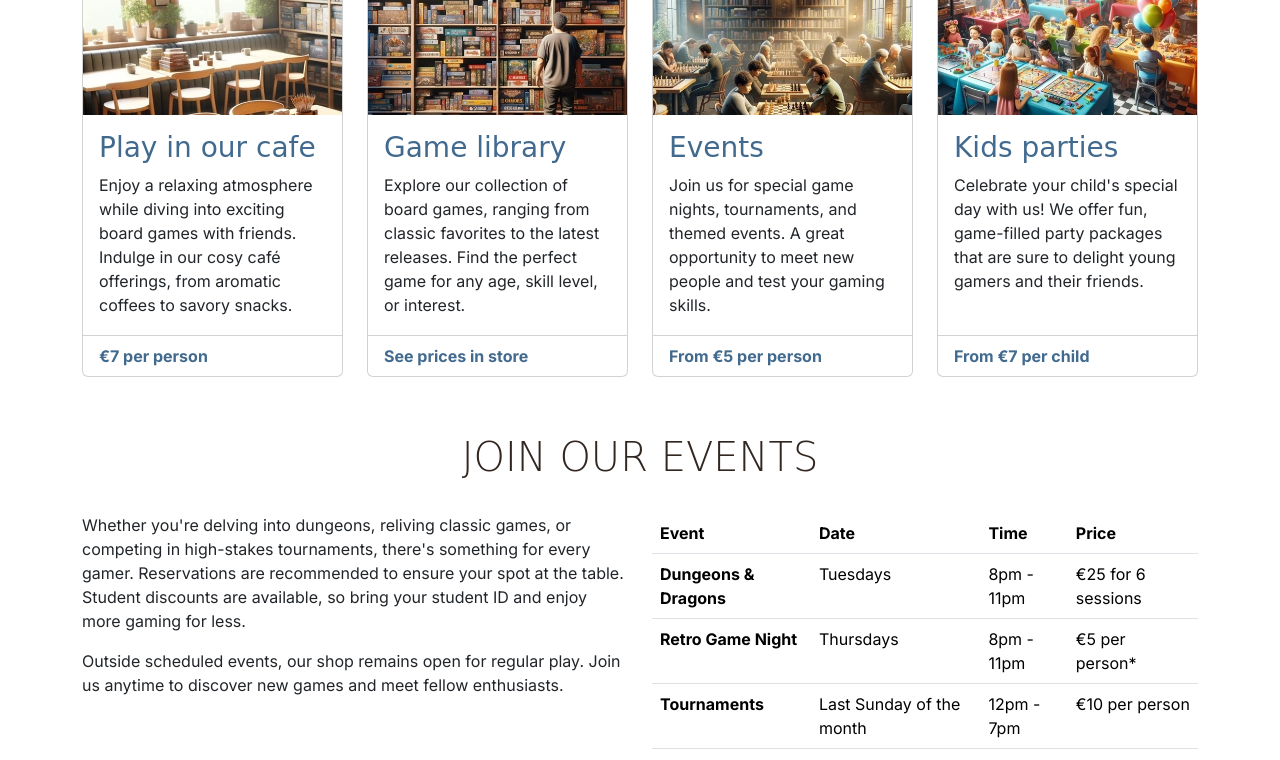
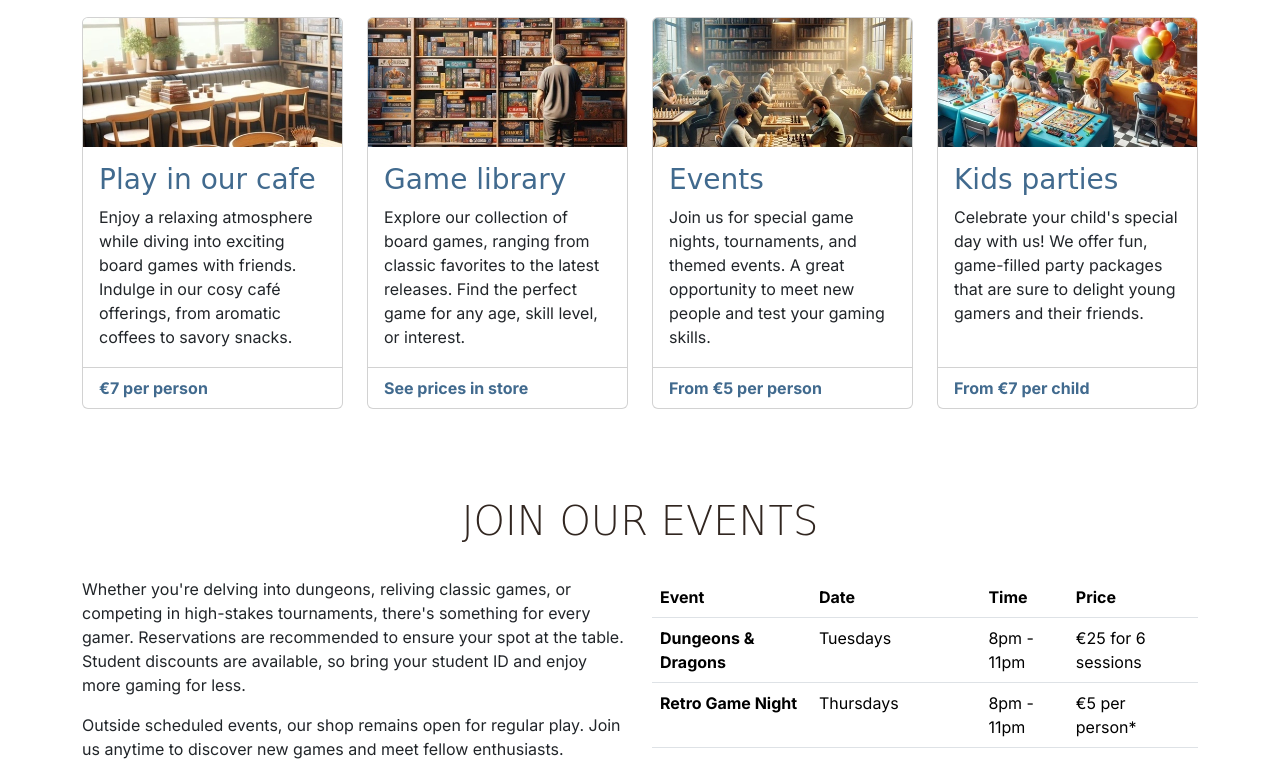
Before and after one commit to AzzaPJones/boardwalk-games, a plain HTML site: page index.html in a window 1280 px wide. Shown: the part 742-1502 px from the top of the page. Drawn offline with nearby package versions, Linux system fonts and the light colour scheme; a web font is replaced by a local one.

Commit message:
adjust CSS to ensure headings are not overlapped when clicking internal links

```diff
--- a/asset/css/style.css
+++ b/asset/css/style.css
@@ -43,8 +43,8 @@ h2 {
 }
 
 .section {
-    margin-top: 2rem;
-    margin-bottom: 2rem;
+    padding-top: 4rem;
+    /*prevents navbar overlap*/
 }
 
 /*Button*/
```
